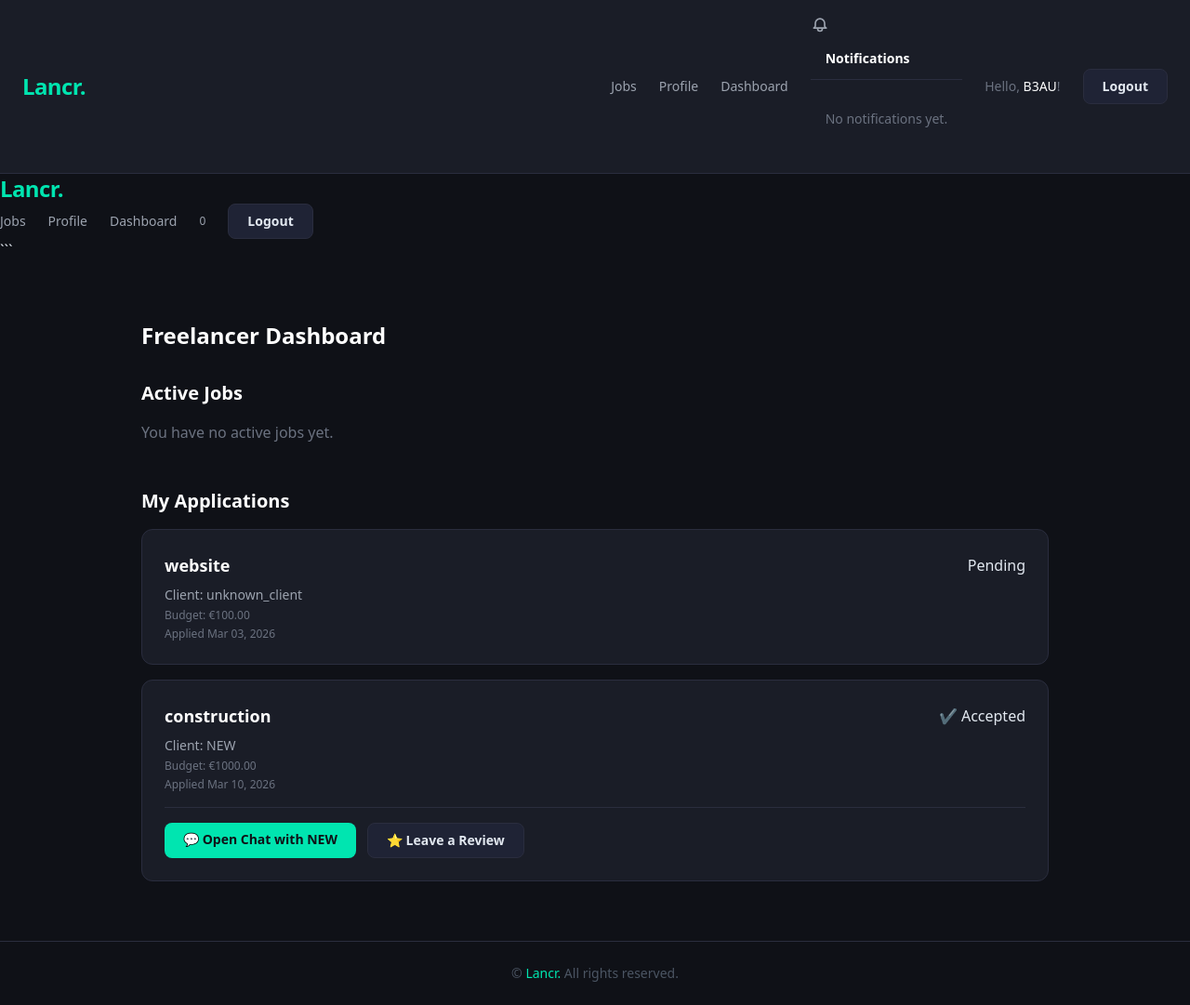
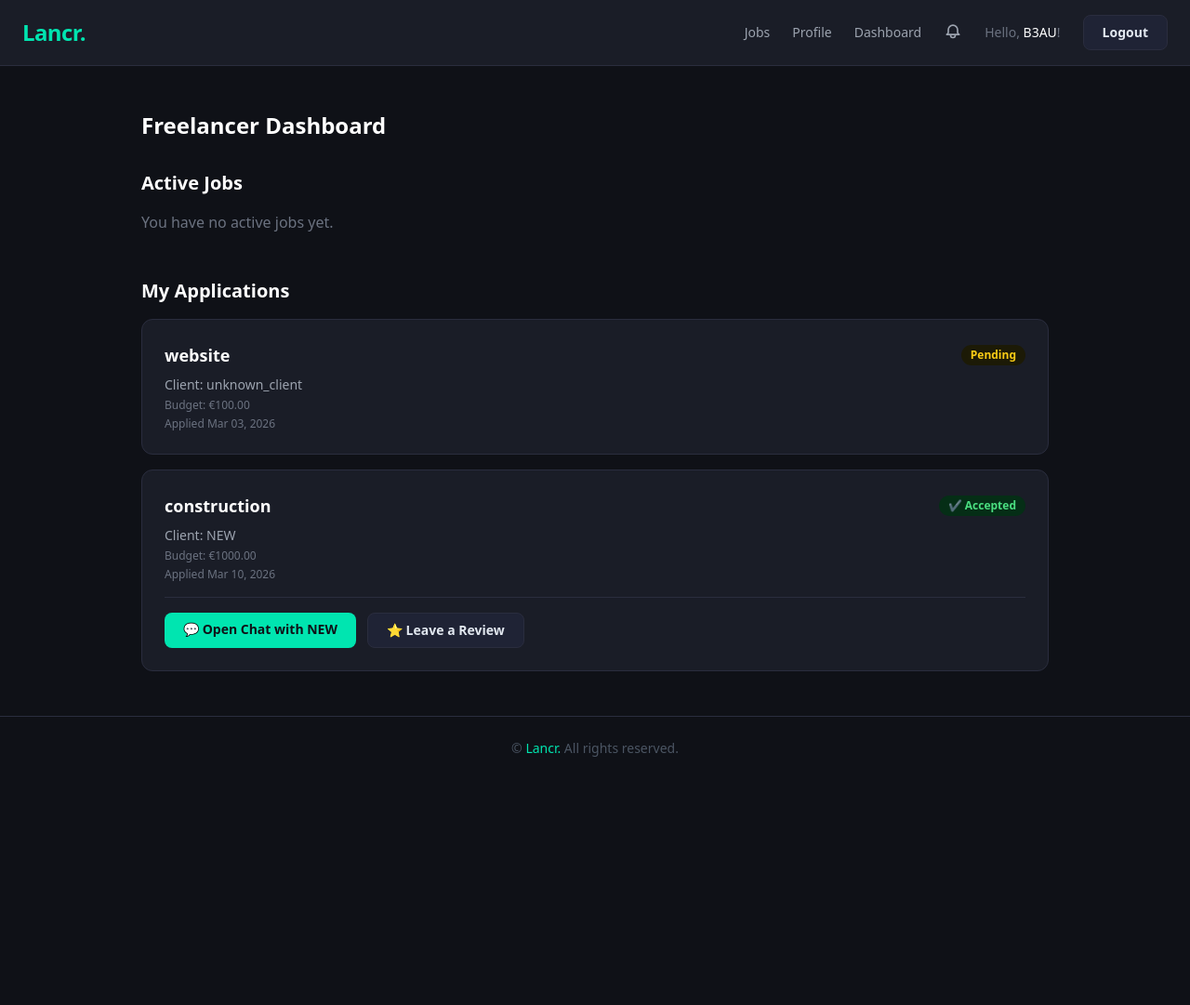
Before and after one commit to beaugeoghegan1-byte/Lancr, a Django app: page /dashboard/ in a window 1280 px wide. Shown: the whole page at 93% size. After the commit the page ends 814 px from the top, so only its background shows below. Run offline with Django 5.2, Linux system fonts and the light colour scheme; a user stored in the database is signed in; data comes from the database, SQL or seed files in the repository; some libraries are stand-ins or nearby versions.

Commit message:
remove duplicate navbar

````diff
--- a/jobs/templates/base.html
+++ b/jobs/templates/base.html
@@ -1,5 +1,4 @@
 <!DOCTYPE html>
-
 <html lang="en">
 <head>
   <meta charset="UTF-8">
@@ -8,14 +7,12 @@
   <script src="https://cdn.tailwindcss.com"></script>
   <script src="https://unpkg.com/htmx.org@1.9.10"></script>
   <script src="https://unpkg.com/hyperscript.org@0.9.12"></script>
-
   <style>
     body { background-color: #0f1117; color: #e2e8f0; }
     .lancr-teal { color: #00e5b0; }
     .bg-card { background-color: #1a1d27; }
     .bg-card-hover:hover { background-color: #1f2335; }
     .border-subtle { border-color: #2a2d3e; }
-
     .input-dark {
       background-color: #0f1117;
       border: 1px solid #2a2d3e;
@@ -27,16 +24,16 @@
     }
     .input-dark:focus { outline: none; border-color: #00e5b0; }
     .input-dark::placeholder { color: #4a5568; }
-
     .btn-primary {
       background-color: #00e5b0;
       color: #0f1117;
       font-weight: 700;
       padding: 0.5rem 1.25rem;
       border-radius: 0.5rem;
+      display: inline-block;
+      transition: background-color 0.2s;
     }
     .btn-primary:hover { background-color: #00c99a; }
-
     .btn-secondary {
       background-color: #1f2335;
       color: #e2e8f0;
@@ -44,27 +41,49 @@
       padding: 0.5rem 1.25rem;
       border-radius: 0.5rem;
       border: 1px solid #2a2d3e;
+      display: inline-block;
+      transition: border-color 0.2s;
     }
     .btn-secondary:hover { border-color: #00e5b0; color: #00e5b0; }
-
-    @media (min-width: 768px) {
-  #mobileMenu { display: none !important; }
-  #mobileControls { display: none !important; }
+    .htmx-indicator { display: none; }
+    .htmx-request .htmx-indicator { display: inline; }
+    .badge-open { background: #052e16; color: #4ade80; padding: 2px 10px; border-radius: 9999px; font-size: 0.75rem; font-weight: 600; }
+    .badge-closed { background: #1c1917; color: #78716c; padding: 2px 10px; border-radius: 9999px; font-size: 0.75rem; font-weight: 600; }
+    .badge-in_progress { background: #1c1a06; color: #facc15; padding: 2px 10px; border-radius: 9999px; font-size: 0.75rem; font-weight: 600; }
+    .notif-dropdown {
+      display: none;
+      position: absolute;
+      right: 0;
+      top: 100%;
+      padding-top: 8px;
+      width: 320px;
+      z-index: 50;
+    }
+    .notif-wrapper:hover .notif-dropdown { display: block; }
+    .notif-dropdown-inner {
+      background-color: #1a1d27;
+      border: 1px solid #2a2d3e;
+      border-radius: 0.75rem;
+      box-shadow: 0 20px 40px rgba(0,0,0,0.4);
+      overflow: hidden;
+    }
+    /* Hide mobile controls on desktop */
+    #mobileControls { display: none; }
+    #mobileMenu { display: none; }
+    @media (max-width: 767px) {
+      #mobileControls { display: flex; }
+      .desktop-nav { display: none !important; }
     }
   </style>
-
 </head>
-
 <body class="min-h-screen flex flex-col">
-
-  <!-- NAVBAR -->
 
   <nav class="bg-card border-b border-subtle px-6 py-4">
     <div class="flex items-center justify-between">
       <a href="{% url 'home' %}" class="text-2xl font-black lancr-teal tracking-tight">Lancr.</a>
 
       <!-- Desktop nav -->
-    <div class="hidden md:flex items-center gap-6 text-sm">
+      <div class="desktop-nav hidden md:flex items-center gap-6 text-sm">
         <a href="{% url 'job_list' %}" class="text-gray-400 hover:text-white transition">Jobs</a>
 
         {% if user.is_authenticated %}
@@ -75,17 +94,15 @@
           <a href="{% url 'profile_view' user.username %}" class="text-gray-400 hover:text-white transition">Profile</a>
           <a href="{% url 'client_dashboard' %}" class="text-gray-400 hover:text-white transition">Dashboard</a>
 
-        <!-- Bell notification icon -->
+          <!-- Bell -->
           <div class="notif-wrapper relative">
             <button class="relative text-gray-400 hover:text-white transition focus:outline-none">
-            <svg xmlns="http://www.w3.org/2000/svg" class="w-5 h-5" fill="none"
-                 viewBox="0 0 24 24" stroke="currentColor">
+              <svg xmlns="http://www.w3.org/2000/svg" class="w-5 h-5" fill="none" viewBox="0 0 24 24" stroke="currentColor">
                 <path stroke-linecap="round" stroke-linejoin="round" stroke-width="2"
                       d="M15 17h5l-1.405-1.405A2.032 2.032 0 0118 14.158V11a6 6 0 10-12 0v3.159c0 .538-.214 1.055-.595 1.436L4 17h5m6 0v1a3 3 0 11-6 0v-1m6 0H9"/>
               </svg>
               {% if unread_count > 0 %}
-            <span class="absolute -top-1 -right-1 bg-red-500 text-white text-xs font-bold
-                         rounded-full w-4 h-4 flex items-center justify-center leading-none">
+              <span class="absolute -top-1 -right-1 bg-red-500 text-white text-xs font-bold rounded-full w-4 h-4 flex items-center justify-center leading-none">
                 {{ unread_count }}
               </span>
               {% endif %}
@@ -102,8 +119,7 @@
                   {% for notif in user.notifications.all|slice:":10" %}
                   <li id="notif-{{ notif.id }}"
                       class="border-b border-subtle last:border-0 transition
-                           {% if not notif.is_read %}bg-teal-900/30 border-l-4 border-l-teal-400
-                           {% else %}hover:bg-gray-800{% endif %}">
+                             {% if not notif.is_read %}bg-teal-900/30 border-l-4 border-l-teal-400{% else %}hover:bg-gray-800{% endif %}">
                     <div class="flex items-center gap-2 px-4 py-3">
                       <a href="{% url 'notification_read' notif.id %}" class="flex-1 block">
                         <div class="flex items-start gap-2">
@@ -119,9 +135,7 @@
                               {% elif notif.type == 'rejected' %}<span class="mt-0.5">❌</span>
                               {% elif notif.type == 'message' %}<span class="mt-0.5">💬</span>
                               {% endif %}
-                            <p class="text-sm leading-snug
-                                      {% if not notif.is_read %}text-white font-semibold
-                                      {% else %}text-gray-400{% endif %}">
+                              <p class="text-sm leading-snug {% if not notif.is_read %}text-white font-semibold{% else %}text-gray-400{% endif %}">
                                 {{ notif.message }}
                               </p>
                             </div>
@@ -158,21 +172,17 @@
         {% endif %}
       </div>
 
-    <!-- Mobile: bell + hamburger -->
-   <div class="flex items-center gap-3 md:hidden" id="mobileControls">
-
+      <!-- Mobile controls -->
+      <div id="mobileControls" class="items-center gap-3">
         {% if user.is_authenticated %}
-      <!-- Bell on mobile -->
         <div class="notif-wrapper relative">
           <button class="relative text-gray-400 hover:text-white transition focus:outline-none">
-          <svg xmlns="http://www.w3.org/2000/svg" class="w-5 h-5" fill="none"
-               viewBox="0 0 24 24" stroke="currentColor">
+            <svg xmlns="http://www.w3.org/2000/svg" class="w-5 h-5" fill="none" viewBox="0 0 24 24" stroke="currentColor">
               <path stroke-linecap="round" stroke-linejoin="round" stroke-width="2"
                     d="M15 17h5l-1.405-1.405A2.032 2.032 0 0118 14.158V11a6 6 0 10-12 0v3.159c0 .538-.214 1.055-.595 1.436L4 17h5m6 0v1a3 3 0 11-6 0v-1m6 0H9"/>
             </svg>
             {% if unread_count > 0 %}
-          <span class="absolute -top-1 -right-1 bg-red-500 text-white text-xs font-bold
-                       rounded-full w-4 h-4 flex items-center justify-center leading-none">
+            <span class="absolute -top-1 -right-1 bg-red-500 text-white text-xs font-bold rounded-full w-4 h-4 flex items-center justify-center leading-none">
               {{ unread_count }}
             </span>
             {% endif %}
@@ -185,14 +195,10 @@
               <ul class="max-h-64 overflow-y-auto">
                 {% for notif in user.notifications.all|slice:":10" %}
                 <li id="notif-mob-{{ notif.id }}"
-                  class="border-b border-subtle last:border-0
-                         {% if not notif.is_read %}bg-teal-900/30 border-l-4 border-l-teal-400
-                         {% else %}hover:bg-gray-800{% endif %}">
+                    class="border-b border-subtle last:border-0 {% if not notif.is_read %}bg-teal-900/30 border-l-4 border-l-teal-400{% else %}hover:bg-gray-800{% endif %}">
                   <div class="flex items-center gap-2 px-4 py-3">
                     <a href="{% url 'notification_read' notif.id %}" class="flex-1 block">
-                    <p class="text-sm {% if not notif.is_read %}text-white font-semibold{% else %}text-gray-400{% endif %}">
-                      {{ notif.message }}
-                    </p>
+                      <p class="text-sm {% if not notif.is_read %}text-white font-semibold{% else %}text-gray-400{% endif %}">{{ notif.message }}</p>
                       <p class="text-xs text-gray-600 mt-1">{{ notif.created_at|timesince }} ago</p>
                     </a>
                     <button
@@ -212,117 +218,39 @@
         </div>
         {% endif %}
 
-      <!-- Hamburger button -->
         <button onclick="document.getElementById('mobileMenu').classList.toggle('hidden')"
                 class="text-gray-400 hover:text-white focus:outline-none">
-        <svg xmlns="http://www.w3.org/2000/svg" class="w-6 h-6" fill="none"
-             viewBox="0 0 24 24" stroke="currentColor">
-          <path stroke-linecap="round" stroke-linejoin="round" stroke-width="2"
-                d="M4 6h16M4 12h16M4 18h16"/>
+          <svg xmlns="http://www.w3.org/2000/svg" class="w-6 h-6" fill="none" viewBox="0 0 24 24" stroke="currentColor">
+            <path stroke-linecap="round" stroke-linejoin="round" stroke-width="2" d="M4 6h16M4 12h16M4 18h16"/>
           </svg>
         </button>
       </div>
     </div>
 
-  <!-- Mobile menu dropdown -->
-  <div id="mobileMenu" class="hidden mt-4 space-y-2 text-sm border-t border-subtle pt-4">
-    <a href="{% url 'job_list' %}" class="block text-gray-400 hover:text-white py-2 transition">Jobs</a>
-
+    <!-- Mobile menu -->
+    <div id="mobileMenu" class="mt-4 space-y-2 text-sm border-t border-subtle pt-4">
+      <a href="{% url 'job_list' %}" class="block text-gray-400 hover:text-white py-2">Jobs</a>
       {% if user.is_authenticated %}
         {% if user.profile.role == 'client' %}
           <a href="{% url 'job_list' %}" class="block btn-primary text-center py-2">Post Job</a>
         {% endif %}
-      <a href="{% url 'profile_view' user.username %}" class="block text-gray-400 hover:text-white py-2 transition">Profile</a>
-      <a href="{% url 'client_dashboard' %}" class="block text-gray-400 hover:text-white py-2 transition">Dashboard</a>
+        <a href="{% url 'profile_view' user.username %}" class="block text-gray-400 hover:text-white py-2">Profile</a>
+        <a href="{% url 'client_dashboard' %}" class="block text-gray-400 hover:text-white py-2">Dashboard</a>
         <p class="text-gray-500 py-2">Hello, <span class="text-white font-medium">{{ user.username }}</span>!</p>
         <form method="post" action="{% url 'logout' %}">
           {% csrf_token %}
           <button type="submit" class="w-full btn-secondary text-center py-2">Logout</button>
         </form>
       {% else %}
-      <a href="{% url 'login' %}" class="block text-gray-400 hover:text-white py-2 transition">Login</a>
+        <a href="{% url 'login' %}" class="block text-gray-400 hover:text-white py-2">Login</a>
         <a href="{% url 'register' %}" class="block btn-primary text-center py-2">Sign Up</a>
       {% endif %}
     </div>
   </nav>
 
-
-  <!-- Logo -->
-  <a href="{% url 'home' %}" class="text-2xl font-black lancr-teal tracking-tight">
-    Lancr.
-  </a>
-
-  <!-- Mobile menu button -->
-  <button id="menu-toggle" class="md:hidden text-gray-400">
-    ☰
-  </button>
-
-  <!-- Desktop menu -->
-  <div class="hidden md:flex items-center gap-6 text-sm">
-    <a href="{% url 'job_list' %}" class="text-gray-400 hover:text-white">Jobs</a>
-
-    {% if user.is_authenticated %}
-      <a href="{% url 'profile_view' user.username %}" class="text-gray-400 hover:text-white">Profile</a>
-      <a href="{% url 'client_dashboard' %}" class="text-gray-400 hover:text-white">Dashboard</a>
-
-      <!-- Simple notification indicator -->
-      <span class="text-gray-400 text-xs">
-         {{ unread_count }}
-      </span>
-
-      <form method="post" action="{% url 'logout' %}" class="inline">
-        {% csrf_token %}
-        <button type="submit" class="btn-secondary text-sm">Logout</button>
-      </form>
-
-    {% else %}
-      <a href="{% url 'login' %}" class="text-gray-400 hover:text-white">Login</a>
-      <a href="{% url 'register' %}" class="btn-primary text-sm">Sign Up</a>
-    {% endif %}
-  </div>
-</div>
-
-<!-- Mobile menu -->
-<div id="mobile-menu" class="hidden flex flex-col gap-3 mt-4 text-sm md:hidden">
-  <a href="{% url 'job_list' %}" class="text-gray-400">Jobs</a>
-
-  {% if user.is_authenticated %}
-    <a href="{% url 'profile_view' user.username %}" class="text-gray-400">Profile</a>
-    <a href="{% url 'client_dashboard' %}" class="text-gray-400">Dashboard</a>
-
-    <span class="text-gray-400 text-xs">
-      {{ unread_count }}
-    </span>
-
-    <form method="post" action="{% url 'logout' %}">
-      {% csrf_token %}
-      <button type="submit" class="btn-secondary text-sm w-full">Logout</button>
-    </form>
-
-  {% else %}
-    <a href="{% url 'login' %}" class="text-gray-400">Login</a>
-    <a href="{% url 'register' %}" class="btn-primary">Sign Up</a>
-  {% endif %}
-</div>
-```
-
-  </nav>
-
-  <!-- MOBILE TOGGLE SCRIPT -->
-
-  <script>
-    document.getElementById("menu-toggle").onclick = function () {
-      document.getElementById("mobile-menu").classList.toggle("hidden");
-    };
-  </script>
-
-  <!-- MAIN CONTENT -->
-
-  <main class="flex-1 px-4 py-4">
+  <main class="flex-1">
     {% block content %}{% endblock %}
   </main>
-
-  <!-- FOOTER -->
 
   <footer class="border-t border-subtle text-center text-gray-600 text-sm py-6">
     © <a href="{% url 'home' %}" class="lancr-teal hover:underline">Lancr.</a> All rights reserved.
````
Lines whose indentation alone changed are shown as unchanged.
